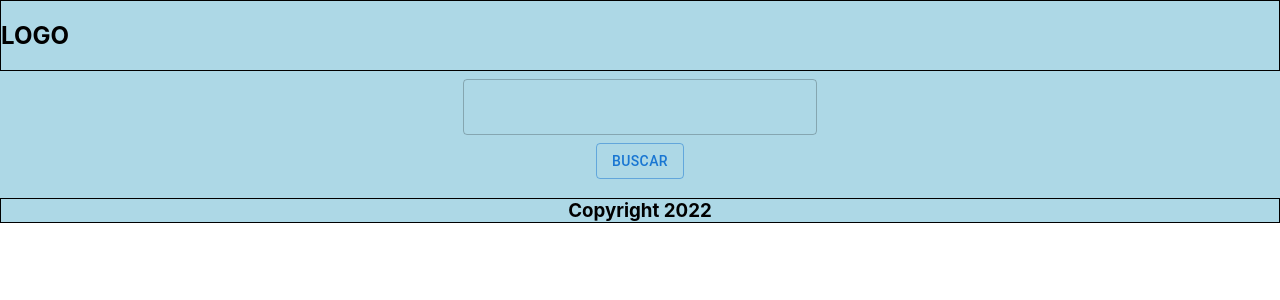
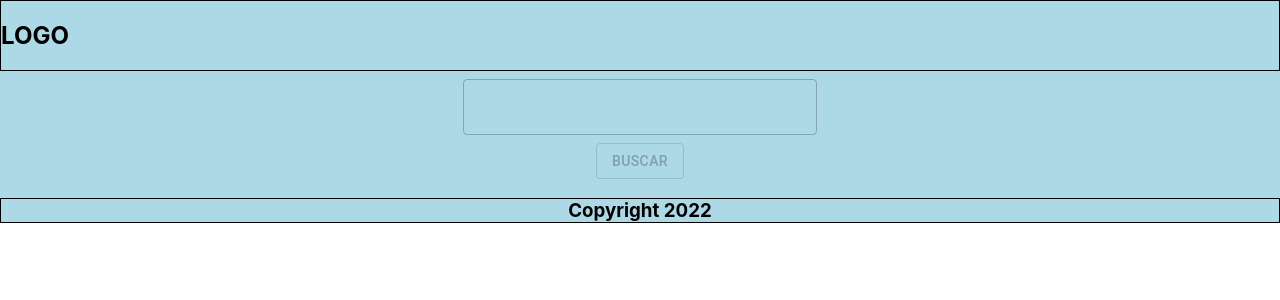
Before and after one commit to belliniedu/infor-react, a React (Create React App) app: page / in a window 1280 px wide. Shown: the top 300 px of the page. Built offline with nearby package versions, Linux system fonts and the light colour scheme.

Commit message:
Se agrega restriccion del buscador

```diff
--- a/src/components/Buscador/Buscador.jsx
+++ b/src/components/Buscador/Buscador.jsx
@@ -30,7 +30,7 @@ const Buscador = ( { onBuscar } ) => {
             </Box>
 
             <Stack  display="flex" justifyContent="center" alignItems="center">
-            <Button variant="outlined"
+            <Button disabled={!(criterioBusqueda.length>2)} variant="outlined"
                     role="button"
                     onClick={() => {
                         onBuscar(criterioBusqueda)
--- a/src/components/Noticias/Noticia.jsx
+++ b/src/components/Noticias/Noticia.jsx
@@ -4,7 +4,7 @@ import CardContent from '@mui/material/CardContent';
 import CardMedia from '@mui/material/CardMedia';
 import Typography from '@mui/material/Typography';
 import CardActionArea  from '@mui/material/CardActionArea';
-import { DEFAULT_IMAGE, NA } from '../../libs/constantes';
+import { DEFAULT_IMAGE} from '../../libs/constantes';
 import Link from '@mui/material/Link';
 
 const Noticia = ({
--- a/src/libs/constantes.jsx
+++ b/src/libs/constantes.jsx
@@ -1,2 +1,2 @@
-export const DEFAULT_IMAGE = '.images/novaya.jpg';
+export const DEFAULT_IMAGE = '.images/default.png';
 export const NA = 'N/A';
```
